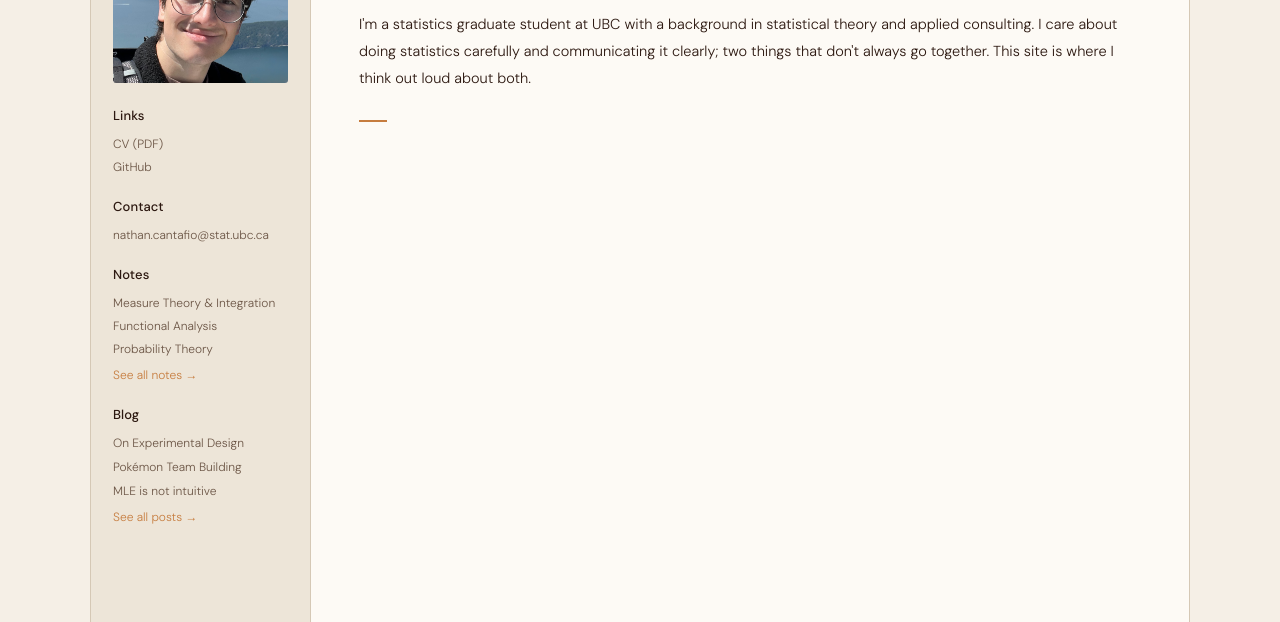
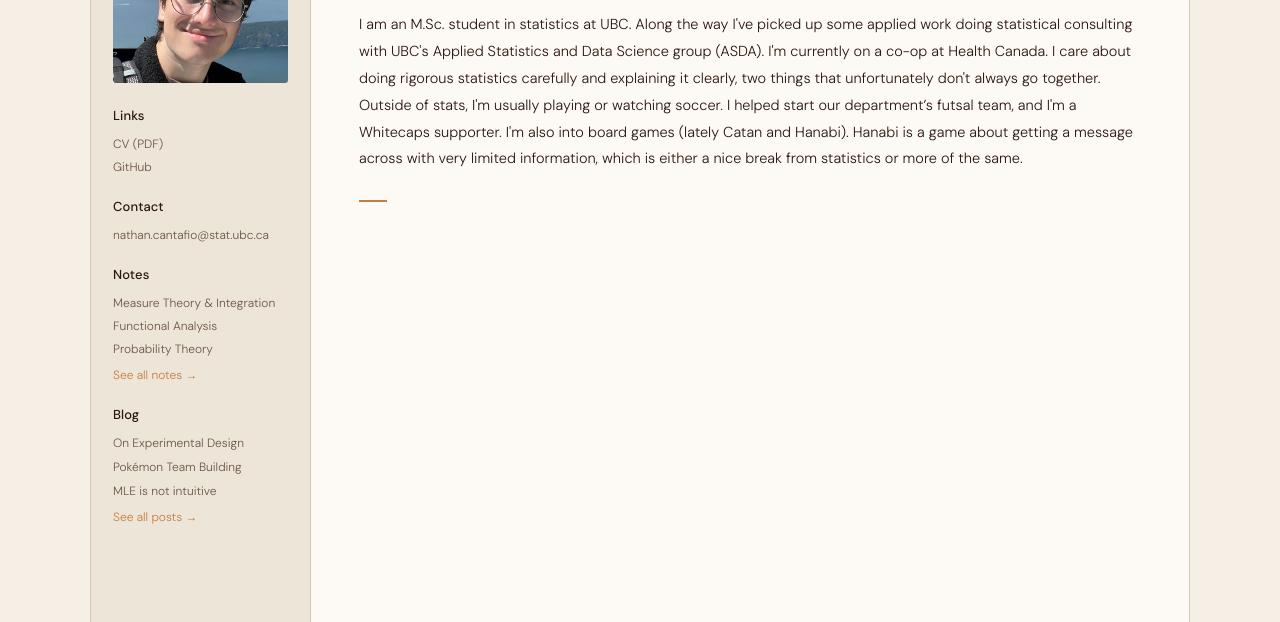
Before and after one commit to nathan-cantafio/nathan-cantafio.github.io, a plain HTML site: page index.html in a window 1280 px wide. Shown: the part 182-804 px from the top of the page. Drawn offline with nearby package versions, Linux system fonts and the light colour scheme.

Commit message:
updated cv and homepage

```diff
--- a/index.html
+++ b/index.html
@@ -31,7 +31,9 @@
             <p class="page-eyebrow">Graduate Student · UBC Statistics</p>
 
             <p>
-I'm a statistics graduate student at UBC with a background in statistical theory and applied consulting. I care about doing statistics carefully and communicating it clearly; two things that don't always go together. This site is where I think out loud about both.
+I am an M.Sc. student in statistics at UBC. Along the way I've picked up some applied work doing statistical consulting with UBC's Applied Statistics and Data Science group (ASDA). I'm currently on a co-op at Health Canada. I care about doing rigorous statistics carefully and explaining it clearly, two things that unfortunately don't always go together.
+
+Outside of stats, I'm usually playing or watching soccer. I helped start our department’s futsal team, and I'm a Whitecaps supporter. I'm also into board games (lately Catan and Hanabi). Hanabi is a game about getting a message across with very limited information, which is either a nice break from statistics or more of the same.
             </p>
 
             <hr class="content-rule">
```
Also changed, not shown: 8 other files.
